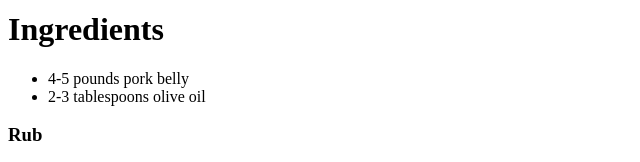
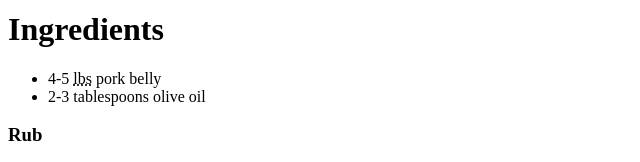
Before and after one commit to christinebmartin/web-dev-hw, a plain HTML site: page assignment-05/index.html in a window 1280 px wide. Shown: the part 277-439 px from the top of the page, 0-640 px from the left. Drawn offline with Linux system fonts and the light colour scheme.

Commit message:
add semantic markup for pound

```diff
--- a/assignment-05/index.html
+++ b/assignment-05/index.html
@@ -15,7 +15,8 @@
       <img src="images/PorkBelly.jpg">
       <p><h1>Ingredients</h1></p>
       <ul>
-          <li>4-5 pounds pork belly</li>
+          <li>4-5
+            <abbr title="pounds">lbs</abbr> pork belly</li>
           <li>2-3 tablespoons olive oil</li>
       </ul>
       <h3>Rub</h3>
@@ -37,8 +38,8 @@
       </ul>
       <h1>Directions</h1>
       <h1>Contact Me</h1>
-    <p>If you'd like to learn more about cooking on your Yoder smoker
-    <a href="mailto:christine2.martin@umontana.edu">Email me!</a>
-    </p>
+        <p>If you'd like to learn more about cooking on your Yoder smoker
+        <a href="mailto:christine2.martin@umontana.edu">Email me!</a>
+        </p>
   </body>
 </html>
```
